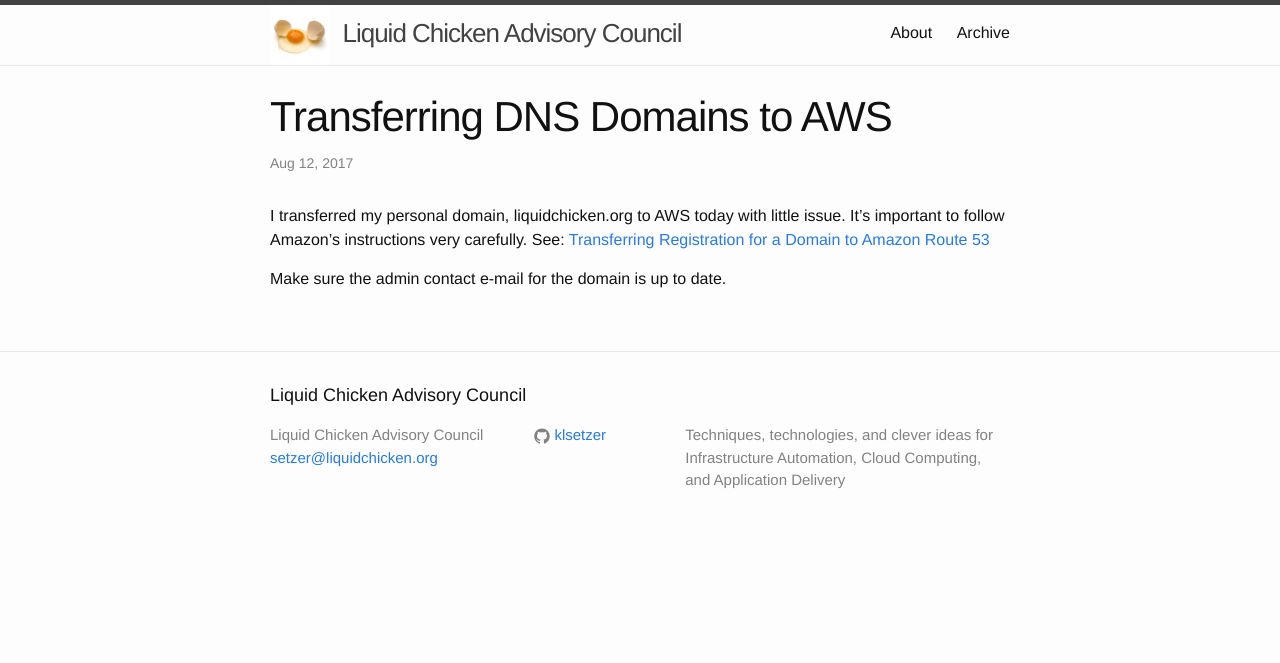
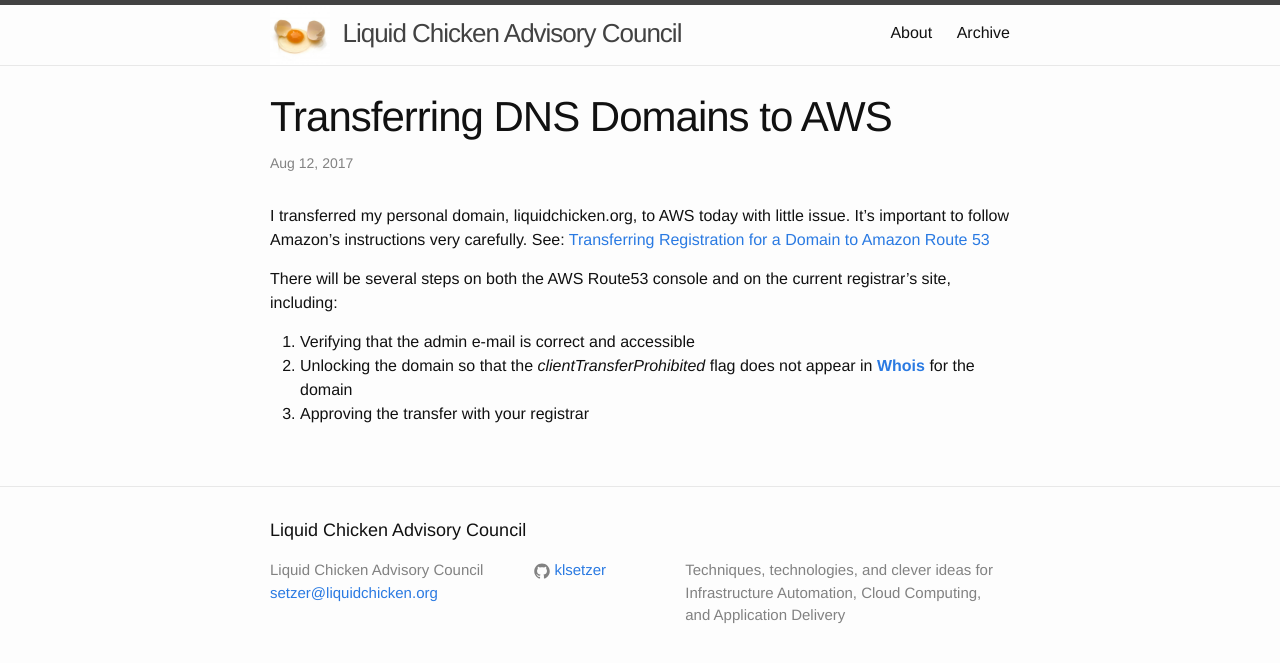
Before and after one commit to liquidchicken/liquidchicken.github.io, a Jekyll site: the page built from _posts/2017-08-12-transferring-dns-domains-to-aws.md, in a window 1280 px wide. Shown: the top 663 px of the page. Built offline with Jekyll 4.4.1, drawn with Linux system fonts in a browser that asks for light colours; comment, search, counter and statistics services are not loaded.

Commit message:
Fix and enhance domain transfer post

```diff
--- a/_posts/2017-08-12-transferring-dns-domains-to-aws.md
+++ b/_posts/2017-08-12-transferring-dns-domains-to-aws.md
@@ -2,6 +2,12 @@
 layout: post
 title: Transferring DNS Domains to AWS
 ---
-I transferred my personal domain, liquidchicken.org to AWS today with little issue.  It's important to follow Amazon's instructions very carefully.  See: [Transferring Registration for a Domain to Amazon Route 53](http://docs.aws.amazon.com/Route53/latest/DeveloperGuide/domain-transfer-to-route-53.html)
+I transferred my personal domain, liquidchicken.org, to AWS today with little
+issue.  It's important to follow Amazon's instructions very carefully.  See:
+[Transferring Registration for a Domain to Amazon Route
+53](http://docs.aws.amazon.com/Route53/latest/DeveloperGuide/domain-transfer-to-route-53.html)
 
-Make sure the admin contact e-mail for the domain is up to date.
+There will be several steps on both the AWS Route53 console and on the current registrar's site, including:
+  1. Verifying that the admin e-mail is correct and accessible
+  2. Unlocking the domain so that the *clientTransferProhibited* flag does not appear in [**Whois**](https://whois.icann.org/en/lookup?name=liquidchicken.org) for the domain
+  3. Approving the transfer with your registrar
```
